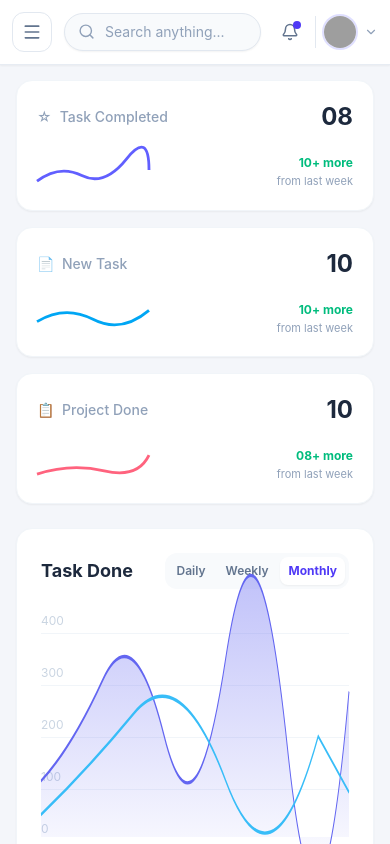
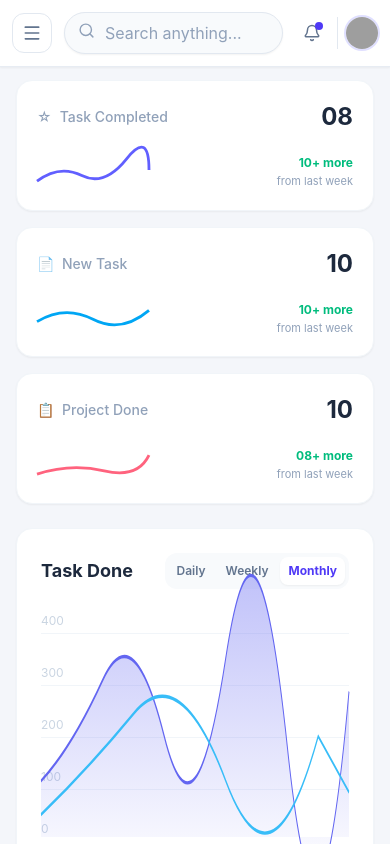
Before and after one commit to ProGrowing/TaDa, a React (Vite) app: page / in a window 390 px wide. Both pictures are taken after typing "name@example.com", "Sample123" into the empty fields and a click on the button "Sign In". Shown: the top 844 px of the page. Built offline with nearby package versions, Linux system fonts and the light colour scheme; grey boxes are pictures that could not be loaded.

Commit message:
frontend updated

```diff
--- a/src/component/layout/Header.jsx
+++ b/src/component/layout/Header.jsx
@@ -66,7 +66,7 @@ export default function Header({ user, onLogout, onNavigate, currentPage }) {
         </button>
 
         <div className="relative w-full max-w-98 min-w-0">
-          <input type="text" placeholder="Search anything..." className="w-full bg-slate-50 pl-10 pr-4 py-2 rounded-full text-sm border border-slate-200 shadow-xs focus:outline-none focus:ring-2 focus:ring-indigo-500/20 text-slate-700 placeholder:text-slate-400" />
+          <input type="text" placeholder="Search anything..." className="w-full min-w-0 bg-slate-50 pl-10 pr-4 py-2 rounded-full text-base sm:text-sm border border-slate-200 shadow-xs focus:outline-none focus:ring-2 focus:ring-indigo-500/20 text-slate-700 placeholder:text-slate-400" />
           <Search className="absolute left-3.5 top-2.5 text-slate-400" size={17} />
         </div>
 
@@ -81,7 +81,7 @@ export default function Header({ user, onLogout, onNavigate, currentPage }) {
               <p className="font-bold text-slate-800">{user?.name || 'Zeliahu'}</p>
               <p className="text-slate-400">Web Developer</p>
             </div>
-            <ChevronDown size={14} className="text-slate-400" />
+            {/* <ChevronDown size={14} className="text-slate-400" /> */}
           </div>
         </div>
         </div>
--- a/src/index.css
+++ b/src/index.css
@@ -8,3 +8,16 @@ body,
 	max-width: 100%;
 	overflow-x: hidden;
 }
+
+@media (max-width: 639px) {
+	input,
+	select,
+	textarea {
+		font-size: 16px !important;
+		max-width: 100%;
+	}
+
+	button {
+		max-width: 100%;
+	}
+}
--- a/src/pages/Messages.jsx
+++ b/src/pages/Messages.jsx
@@ -41,8 +41,8 @@ export default function Messages({ user }) {
   ];
 
   return (
-    <div className="flex-1 bg-[#F4F6FA] p-4 sm:p-6 jusify-center lg:ml-20 font-sans">
-      <div className="bg-white rounded-2xl border border-slate-200/80 shadow-sm overflow-hidden grid grid-cols-1 lg:grid-cols-12 min-h-[780px]">
+    <div className="flex-1 w-full min-w-0 max-w-full overflow-x-hidden bg-[#F4F6FA] p-4 sm:p-6 jusify-center lg:ml-20 font-sans">
+      <div className="w-full min-w-0 max-w-full bg-white rounded-2xl border border-slate-200/80 shadow-sm overflow-hidden grid grid-cols-1 lg:grid-cols-12 min-h-[780px]">
 
 
         <div className="lg:col-span-3 border-r border-slate-100 flex flex-col h-full bg-white">
--- a/src/pages/Settings.jsx
+++ b/src/pages/Settings.jsx
@@ -27,7 +27,7 @@ export default function Settings({ user }) {
   };
 
   return (
-    <div className="flex-1 bg-[#F4F6FA] p-4 sm:p-6 lg:p-8 font-sans">
+    <div className="flex-1 w-full min-w-0 max-w-full overflow-x-hidden bg-[#F4F6FA] p-4 sm:p-6 lg:p-8 font-sans">
       <div className="max-w-6xl mx-auto flex flex-col gap-6">
 
         <div className="relative w-full h-44 sm:h-52 md:h-60 rounded-2xl overflow-hidden bg-gradient-to-r from-teal-400 via-indigo-500 to-sky-400 shadow-sm">
--- a/src/pages/TaskBoard.jsx
+++ b/src/pages/TaskBoard.jsx
@@ -165,7 +165,7 @@ export default function TaskBoard({ user, onLogout, onNavigate }) {
   ];
 
   return (
-    <div className="min-h-screen bg-[#F4F6FA] text-slate-700 flex flex-col xl:flex-row font-sans xl:pl-20">
+    <div className="min-h-screen w-full min-w-0 max-w-full overflow-x-hidden bg-[#F4F6FA] text-slate-700 flex flex-col xl:flex-row font-sans xl:pl-20">
 
       <div className="flex-1 flex flex-col min-w-0">
 
```
